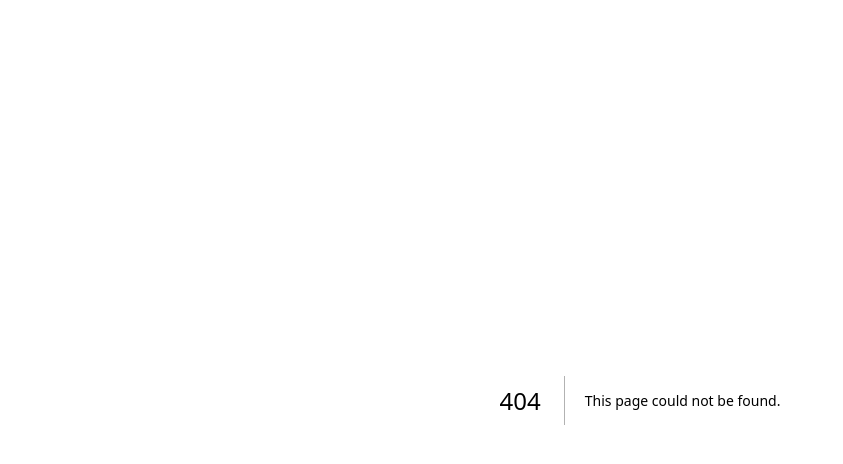
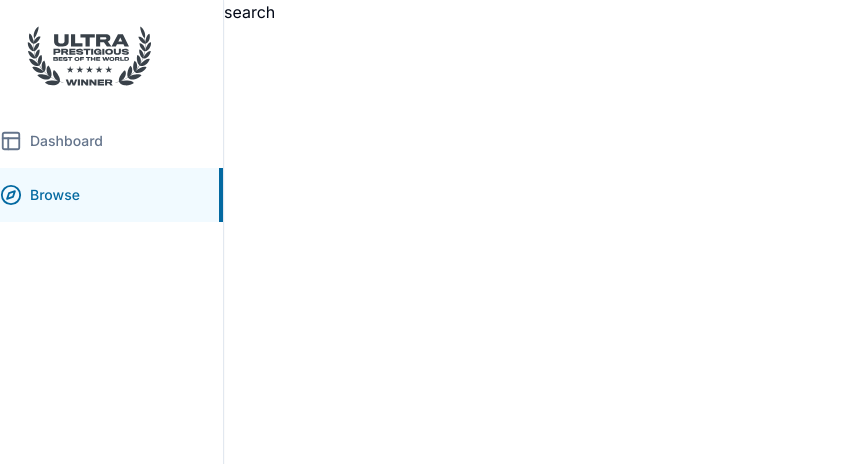
Before and after one commit to iDmitryi/learning-management-system, a Next.js app: page /search in a window 1280 px wide. Before the commit this address had no page. Shown: the top 464 px of the page, without its empty margins (0-843 px from the left). Built offline with nearby package versions, Linux system fonts and the light colour scheme.

Commit message:
dashboard layout

```diff
--- /dev/null
+++ b/app/(dashboard)/(routes)/search/page.tsx
@@ -0,0 +1,5 @@
+const SearchPAge = () => {
+  return <div>search</div>
+}
+
+export default SearchPAge
--- a/app/(dashboard)/_components/sidebar-item.tsx
+++ b/app/(dashboard)/_components/sidebar-item.tsx
@@ -30,9 +30,24 @@ const SidebarItem = ({ icon: Icon, label, href }: SidebarItemProps) => {
       type="button"
       className={cn(
         'flex items-center gap-x-2 text-slate-500 text-sm font-[500] transition-all hover:text-slate-600 hover:bg-slate-300/20',
-        isActive && 'text-sky-700 bg-sky-200/20 hover:bg-sky-200/20'
+        isActive &&
+          'text-sky-700 bg-sky-200/20 hover:bg-sky-200/20 hover:text-sky-700'
       )}
-    ></button>
+    >
+      <div className="flex items-center gap-x-2 py-4">
+        <Icon
+          size={22}
+          className={cn('text-slate-500', isActive && 'text-sky-700')}
+        />
+        {label}
+      </div>
+      <div
+        className={cn(
+          'ml-auto opacity-0 border-2 border-sky-700 h-full transition-all',
+          isActive && 'opacity-100'
+        )}
+      />
+    </button>
   )
 }
 
--- a/app/(dashboard)/layout.tsx
+++ b/app/(dashboard)/layout.tsx
@@ -6,7 +6,7 @@ const DashboardLayout = ({ children }: { children: React.ReactNode }) => {
       <div className="hidden md:flex h-full w-56 flex-col fixed inset-y-0 z-50">
         <Sidebar />
       </div>
-      {children}
+      <main className="md:pl-56 h-full">{children}</main>
     </div>
   )
 }
```
